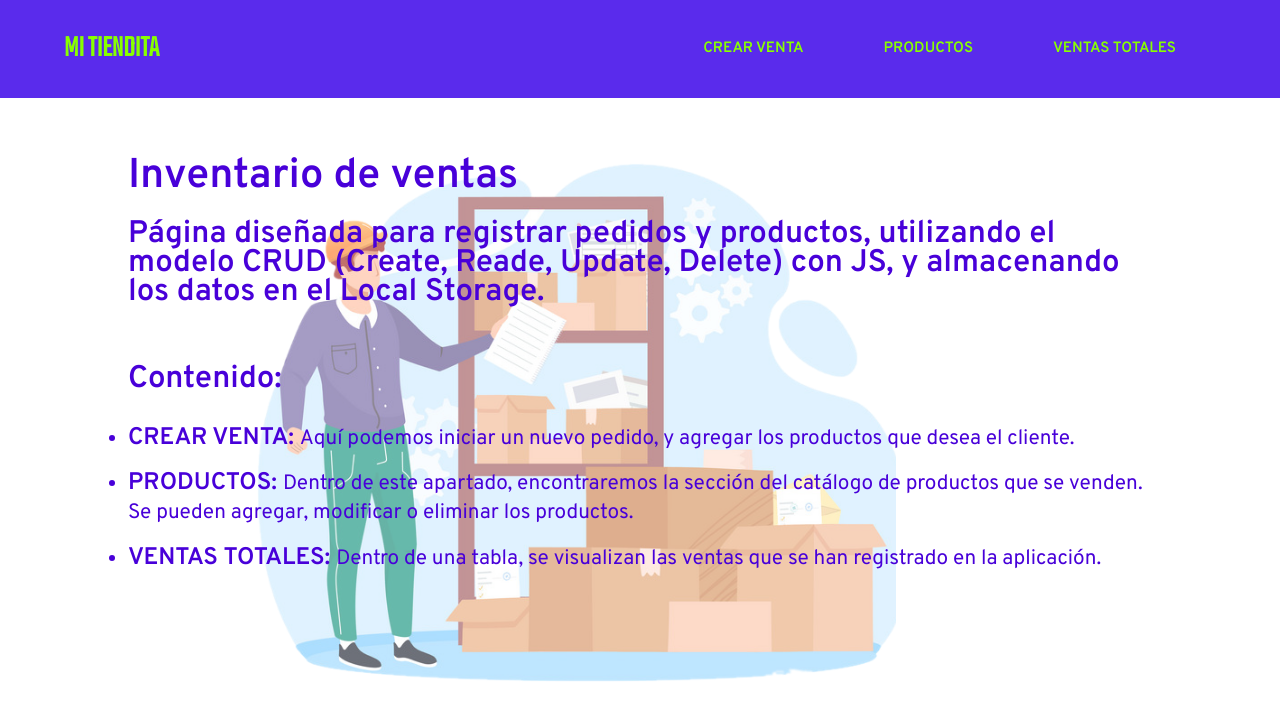
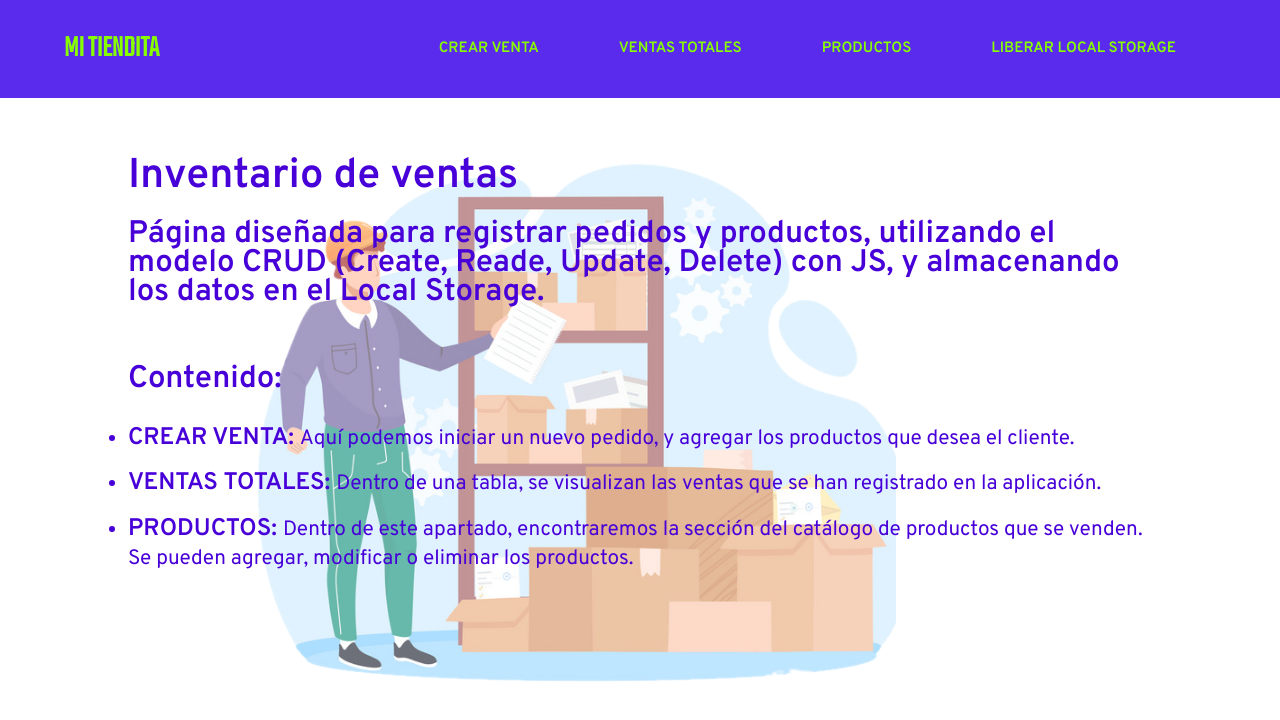
Before and after one commit to IrvingC48/ventas_crud, a plain HTML site: page index.html in a window 1280 px wide. Drawn offline with Linux system fonts and the light colour scheme.

Commit message:
update nav-li

```diff
--- a/index.html
+++ b/index.html
@@ -14,8 +14,9 @@
             <nav class="main-nav">
                 <ul id="ul-main">
                     <li class="flex-item-header"><a href="./sales/ventas.html">Crear Venta</a></li>
+                    <li class="flex-item-header"><a href="#">Ventas Totales</a></li>
                     <li class="flex-item-header"><a href="#">Productos</a></li>
-                    <li class="flex-item-header"><a href="#">Ventas Totales</a></li>
+                    <li class="flex-item-header"><a href="#">Liberar Local Storage</a></li>
                 </ul>
             </nav>
         </div>
@@ -33,8 +34,8 @@
         <br>
         <ul>
             <li><span class="main-bold">CREAR VENTA: </span> Aquí podemos iniciar un nuevo pedido, y agregar los productos que desea el cliente.</li>
+            <li><span class="main-bold">VENTAS TOTALES: </span> Dentro de una tabla, se visualizan las ventas que se han registrado en la aplicación.</li>
             <li><span class="main-bold">PRODUCTOS: </span> Dentro de este apartado, encontraremos la sección del catálogo de productos que se venden. Se pueden agregar, modificar o eliminar los productos.</li>
-            <li><span class="main-bold">VENTAS TOTALES: </span> Dentro de una tabla, se visualizan las ventas que se han registrado en la aplicación.</li>
         </ul>
     </main>
 </body>
```
Also changed, not shown: sales/ventas.html (+1 -1 lines).
